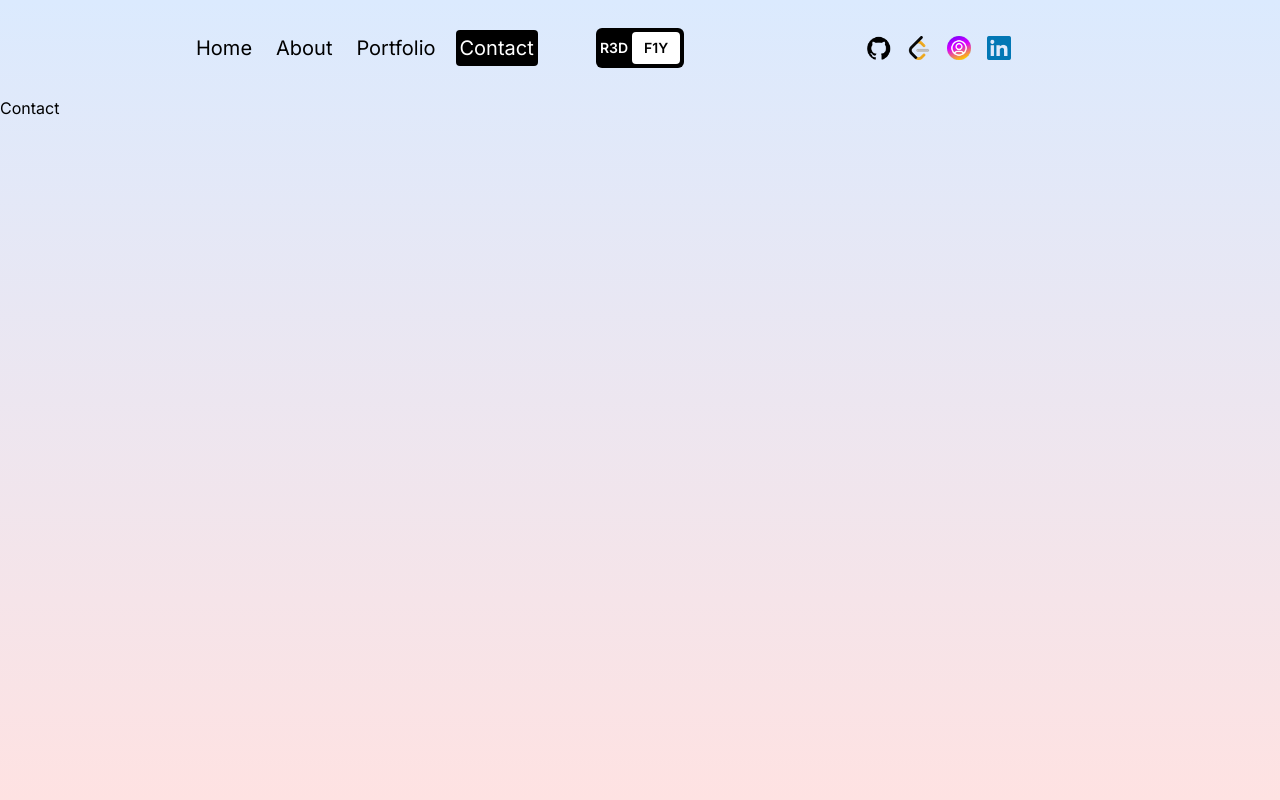
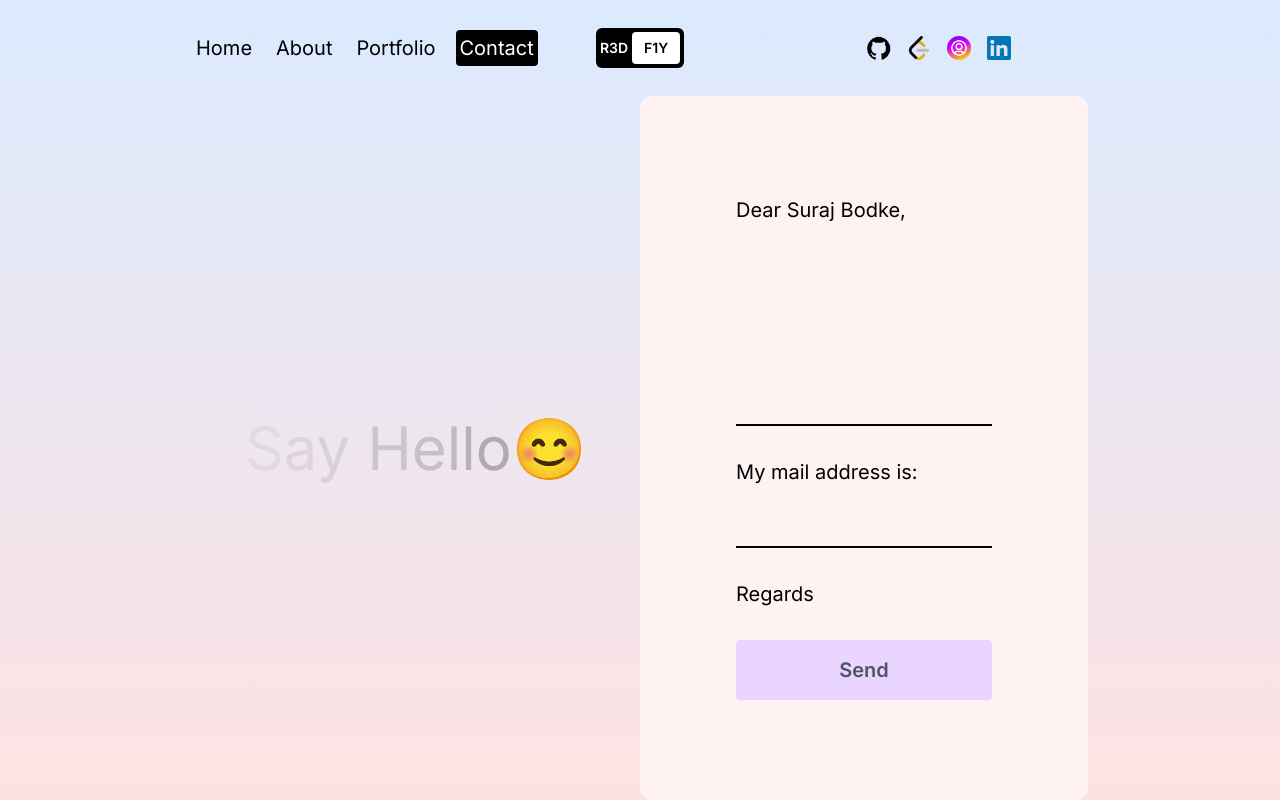
Before and after one commit to Surajbodke/Updated_Portfolio, a Next.js app: page /contact in a window 1280 px wide. Built offline with nearby package versions, Linux system fonts and the light colour scheme.

Commit message:
Added contact page with email service integration

```diff
--- a/package.json
+++ b/package.json
@@ -9,6 +9,7 @@
     "lint": "next lint"
   },
   "dependencies": {
+    "@emailjs/browser": "^4.3.3",
     "framer-motion": "^11.2.12",
     "next": "^14.2.4",
     "react": "18",
--- a/src/app/contact/page.jsx
+++ b/src/app/contact/page.jsx
@@ -1,8 +1,38 @@
 "use client";
-
 import { motion } from "framer-motion";
+import { useRef, useState } from "react";
+import emailjs from "@emailjs/browser";
 
 const ContactPage = () => {
+  const [success, setSuccess] = useState(false);
+  const [error, setError] = useState(false);
+  const text = "Say Hello";
+
+  const form = useRef();
+
+  const sendEmail = (e) => {
+    e.preventDefault();
+    setError(false);
+    setSuccess(false);
+
+    emailjs
+      .sendForm(
+        process.env.NEXT_PUBLIC_SERVICE_ID,
+        process.env.NEXT_PUBLIC_TEMPLATE_ID,
+        form.current,
+        process.env.NEXT_PUBLIC_PUBLIC_KEY
+      )
+      .then(
+        () => {
+          setSuccess(true);
+          form.current.reset();
+        },
+        () => {
+          setError(true);
+        }
+      );
+  };
+
   return (
     <motion.div
       className="h-full"
@@ -10,7 +40,61 @@
       animate={{ y: "0%" }}
       transition={{ duration: 1 }}
     >
-      Contact
+      <div className="h-full flex flex-col lg:flex-row px-4 sm:px-8 md:px-12 lg:px-20 xl:px-48">
+        {/* TEXT CONTAINER */}
+        <div className="h-1/2 lg:h-full lg:w-1/2 flex items-center justify-center text-6xl">
+          <div>
+            {text.split("").map((letter, index) => (
+              <motion.span
+                key={index}
+                initial={{ opacity: 1 }}
+                animate={{ opacity: 0 }}
+                transition={{
+                  duration: 3,
+                  repeat: Infinity,
+                  delay: index * 0.1,
+                }}
+              >
+                {letter}
+              </motion.span>
+            ))}
+            😊
+          </div>
+        </div>
+        {/* FORM CONTAINER */}
+        <form
+          onSubmit={sendEmail}
+          ref={form}
+          className="h-1/2 lg:h-full lg:w-1/2 bg-red-50 rounded-xl text-xl flex flex-col gap-8 justify-center p-24"
+        >
+          <span>Dear Suraj Bodke,</span>
+          <textarea
+            rows={6}
+            className="bg-transparent border-b-2 border-b-black outline-none resize-none"
+            name="user_message"
+          />
+          <span>My mail address is:</span>
+          <input
+            name="user_email"
+            type="text"
+            className="bg-transparent border-b-2 border-b-black outline-none"
+          />
+          <span>Regards</span>
+          <button className="bg-purple-200 rounded font-semibold text-gray-600 p-4 hover:text-black hover:bg-purple-400">
+            Send
+          </button>
+          {success && (
+            <span className="text-green-600 font-semibold">
+              Your message has been sent successfully!
+            </span>
+          )}
+          {error && (
+            <span className="text-red-600 font-semibold">
+              Something went wrong!
+            </span>
+          )}
+        </form>
+      </div>
     </motion.div>
   );
 };
--- a/src/app/layout.js
+++ b/src/app/layout.js
@@ -5,7 +5,7 @@
 const inter = Inter({ subsets: ["latin"] });
 
 export const metadata = {
-  title: "Lama Dev Portfolio App",
+  title: "Suraj Bodke Portfolio App",
   description: "The best animated portfolio page",
 };
 
```
Also changed, not shown: 2 other files (tests, documents, lock files or other folders).
